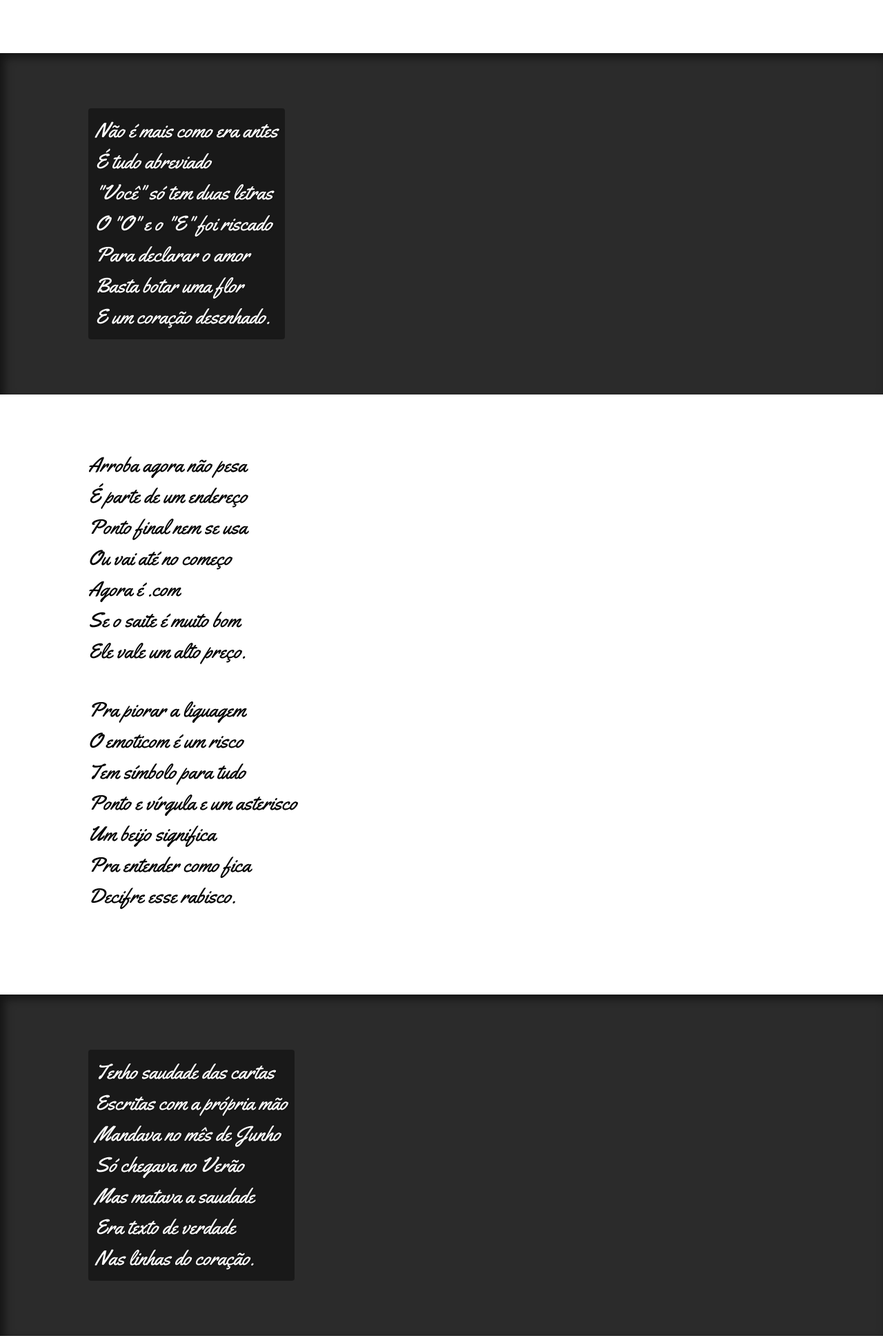
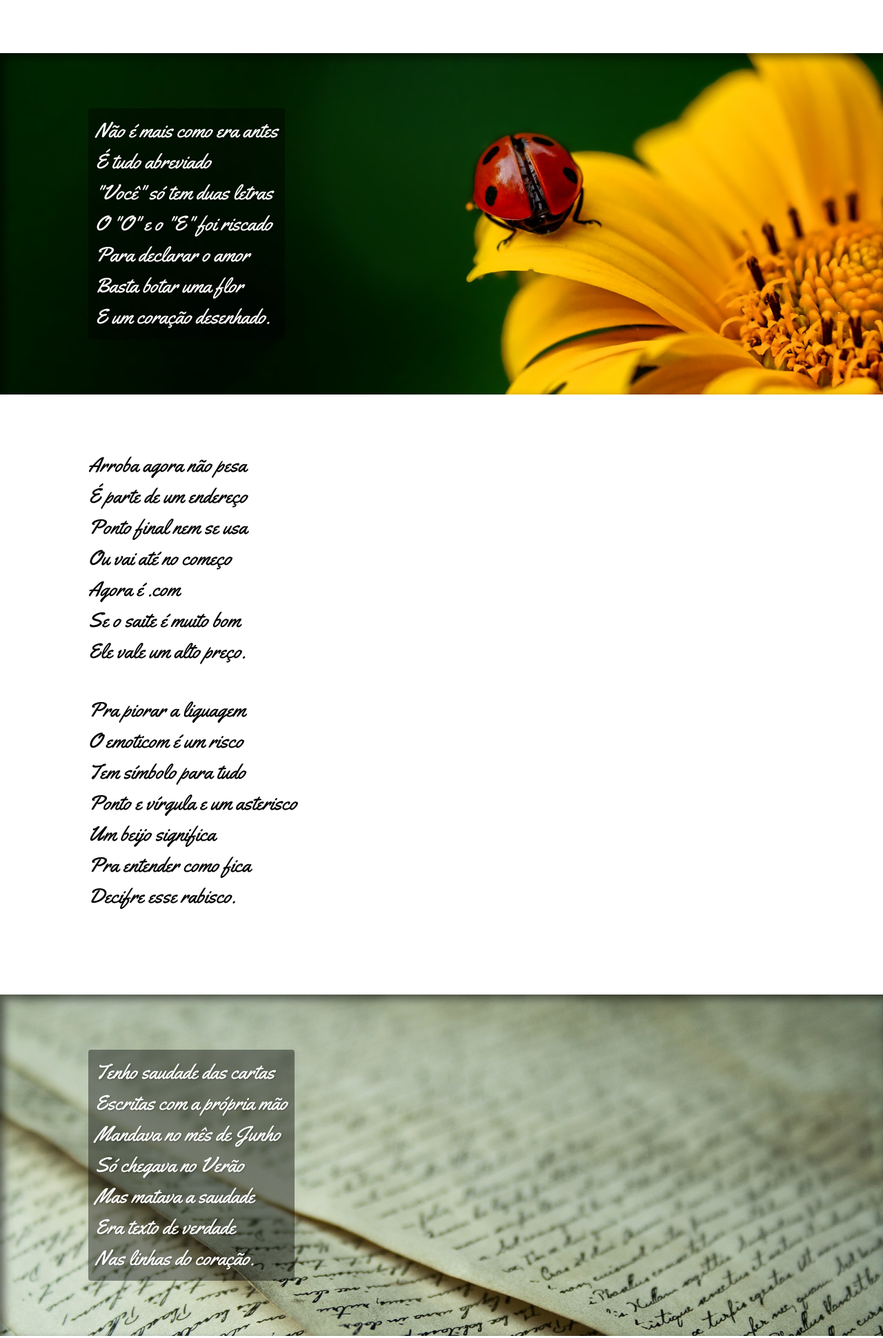
Before and after one commit to adrianoG-9/projeto-cordel, a plain HTML site: page index.html in a window 1280 px wide. Shown: the part 765-2705 px from the top of the page at 69% size. Drawn offline with Linux system fonts and the light colour scheme; a web font is replaced by a local one.

Commit message:
correção do caminho img-cordel

```diff
--- a/style.css
+++ b/style.css
@@ -92,14 +92,14 @@ section.imagem>p {
 }
 
 section#img01 {
-    background-image: url('d012/imagens/background001.jpg');
+    background-image: url('imagens/background001.jpg');
     background-position: center center;
     background-size: cover;
 
 }
 
 section#img02 {
-    background-image: url('d012/imagens/background002.jpg');
+    background-image: url('imagens/background002.jpg');
     background-size: cover;
 }
 
```
Also changed, not shown: index.html (+1 -2 lines).
